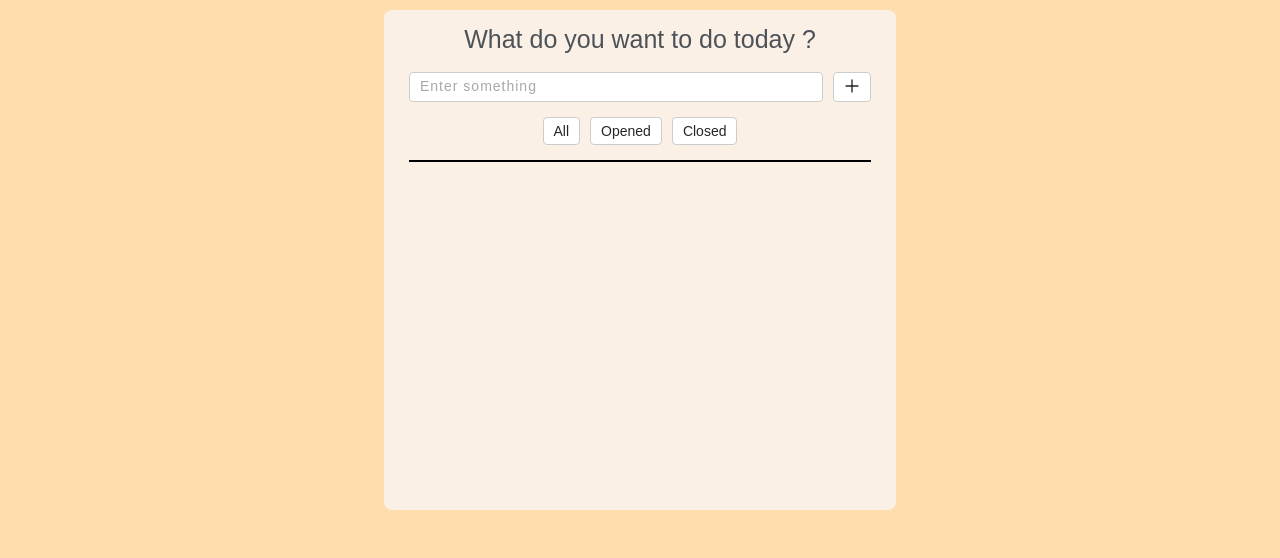
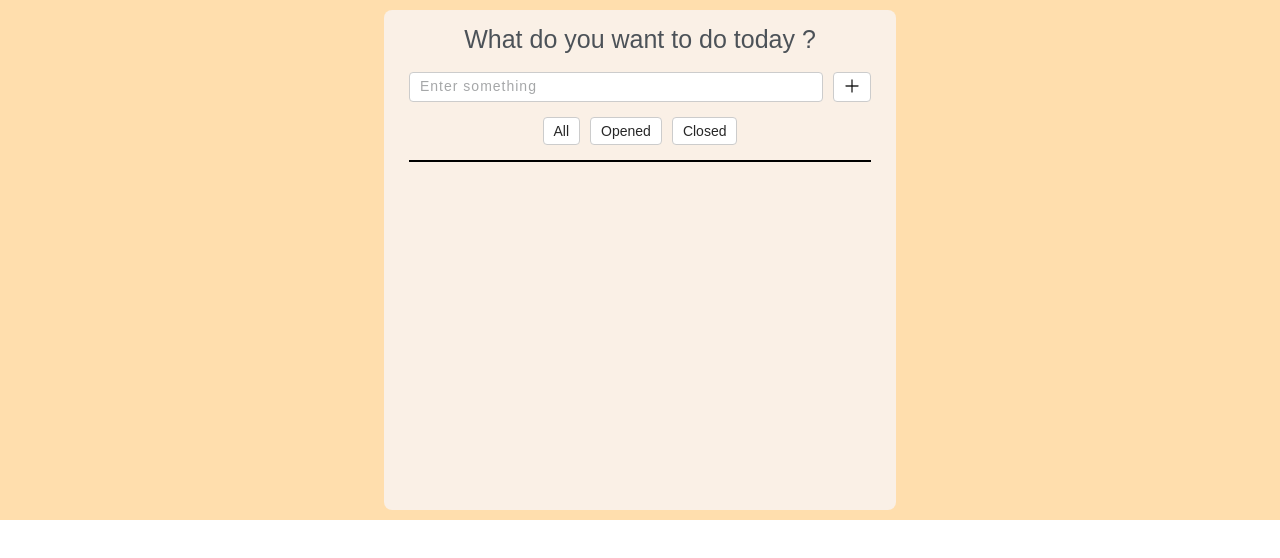
Before and after one commit to NikiDan/newTodo, a React (Create React App) app: page / in a window 1280 px wide. Shown: the top 558 px of the page. Built offline with nearby package versions, Linux system fonts and the light colour scheme.

Commit message:
Some fix for deploy 2.0

```diff
--- a/public/Style.css
+++ b/public/Style.css
@@ -3,7 +3,6 @@
     justify-content: center;
     align-items: flex-start;
     background: #FFDEAD;
-    height: 100vh;
     font-size: 16px;
     letter-spacing: 1px;
 }
--- a/src/Components/App/App.css
+++ b/src/Components/App/App.css
@@ -1,5 +1,6 @@
 .App {
   margin-top: 10px;
+  margin-bottom: 10px;
   padding-top: 10px;
   flex-direction: column;
   text-align: center;
```
